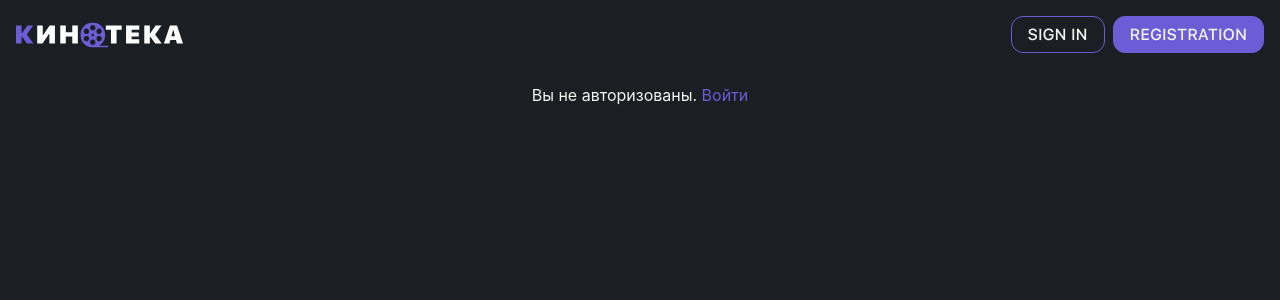
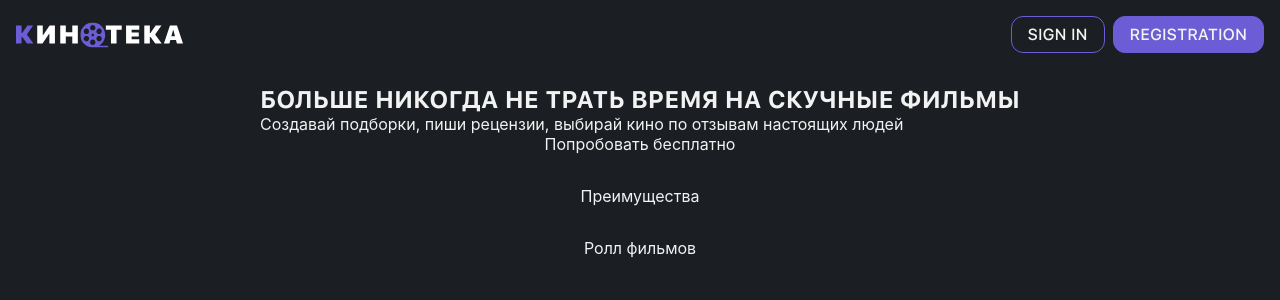
Before and after one commit to bakko7821/cinemateka, a React (Vite) app in the folder client/: page / in a window 1280 px wide. Shown: the top 300 px of the page. Built offline with nearby package versions, Linux system fonts and the light colour scheme; a web font is replaced by a local one.

Commit message:
commit 12.19.2

```diff
--- /dev/null
+++ b/client/src/components/Home/AdvantagesHomePage.tsx
@@ -0,0 +1,9 @@
+import type { JSX } from "react";
+
+export default function Advantages(): JSX.Element {
+    return (
+        <>
+            <p>Преимущества</p>
+        </>
+    )
+}
--- /dev/null
+++ b/client/src/components/Home/HeaderHomePage.tsx
@@ -0,0 +1,15 @@
+import type { JSX } from "react";
+import { useNavigate } from "react-router-dom";
+import "../../styles/Home.css"
+
+export default function Header(): JSX.Element {
+    const navigate = useNavigate();
+
+    return (
+        <div className="headerHomePageBox flex-column">
+            <p className="headingText">Больше никогда не трать время на скучные фильмы</p>
+            <p className="secondText">Создавай подборки, пиши рецензии, выбирай кино по отзывам настоящих людей</p>
+            <button className="useAuthButton" onClick={() => navigate("/register")}>Попробовать бесплатно</button>
+        </div>
+    )
+}
--- /dev/null
+++ b/client/src/components/Home/RollFilmsHomePage.tsx
@@ -0,0 +1,9 @@
+import type { JSX } from "react";
+
+export default function RollFilms(): JSX.Element {
+    return (
+        <>
+            <p>Ролл фильмов</p>
+        </>
+    )
+}
--- /dev/null
+++ b/client/src/components/Home/UserAuthHomePage.tsx
@@ -0,0 +1,9 @@
+import type { JSX } from "react";
+
+export default function UserAuth(): JSX.Element {
+    return (
+        <>
+            <p>Страница для авторизованных пользователей</p>
+        </>
+    )
+}
--- a/client/src/components/HomeCard.tsx
+++ /dev/null
@@ -1,40 +0,0 @@
-import { useEffect, useState } from "react";
-import { jwtDecode } from "jwt-decode";
-
-interface JwtPayload {
-  id: string;
-  exp: number;
-}
-
-function HomeCard() {
-  const [isAuth, setIsAuth] = useState(false);
-
-  useEffect(() => {
-    const token = localStorage.getItem("token");
-    if (token) {
-      try {
-        const decoded = jwtDecode<JwtPayload>(token);
-        // Проверяем срок действия
-        if (decoded.exp * 1000 > Date.now()) {
-          setIsAuth(true);
-        } else {
-          localStorage.removeItem("token"); // токен просрочен
-        }
-      } catch {
-        setIsAuth(false);
-      }
-    }
-  }, []);
-
-  return (
-    <div>
-      {isAuth ? (
-        <p>Добро пожаловать! Контент для авторизованных</p>
-      ) : (
-        <p>Вы не авторизованы. <a href="/login">Войти</a></p>
-      )}
-    </div>
-  );
-}
-
-export default HomeCard;
--- a/client/src/pages/HomePage.tsx
+++ b/client/src/pages/HomePage.tsx
@@ -1,8 +1,46 @@
-import HomeCard from "../components/HomeCard"
+import { useEffect, useState } from "react";
+import { jwtDecode } from "jwt-decode";
+import Header from "../components/Home/HeaderHomePage";
+import Advantages from "../components/Home/AdvantagesHomePage";
+import RollFilms from "../components/Home/RollFilmsHomePage";
+import UserAuth from "../components/Home/UserAuthHomePage";
+
+interface JwtPayload {
+  id: string;
+  exp: number;
+}
 
 function HomePage() {
+    const [isAuth, setIsAuth] = useState(false);
+
+        useEffect(() => {
+        const token = localStorage.getItem("token");
+        if (token) {
+            try {
+            const decoded = jwtDecode<JwtPayload>(token);
+            if (decoded.exp * 1000 > Date.now()) {
+                setIsAuth(true);
+            } else {
+                localStorage.removeItem("token"); // токен просрочен
+            }
+            } catch {
+            setIsAuth(false);
+            }
+        }
+    }, []);
+
     return (
-        <HomeCard />
+        <>
+        {isAuth ? (
+            <UserAuth />
+        ) : (
+            <>
+                <Header />
+                <Advantages />
+                <RollFilms />
+            </>
+        )}
+        </>
     )
 }
 
```
Also changed, not shown: client/src/styles/Home.css (added), 1 other file (tests, documents, lock files or other folders).
